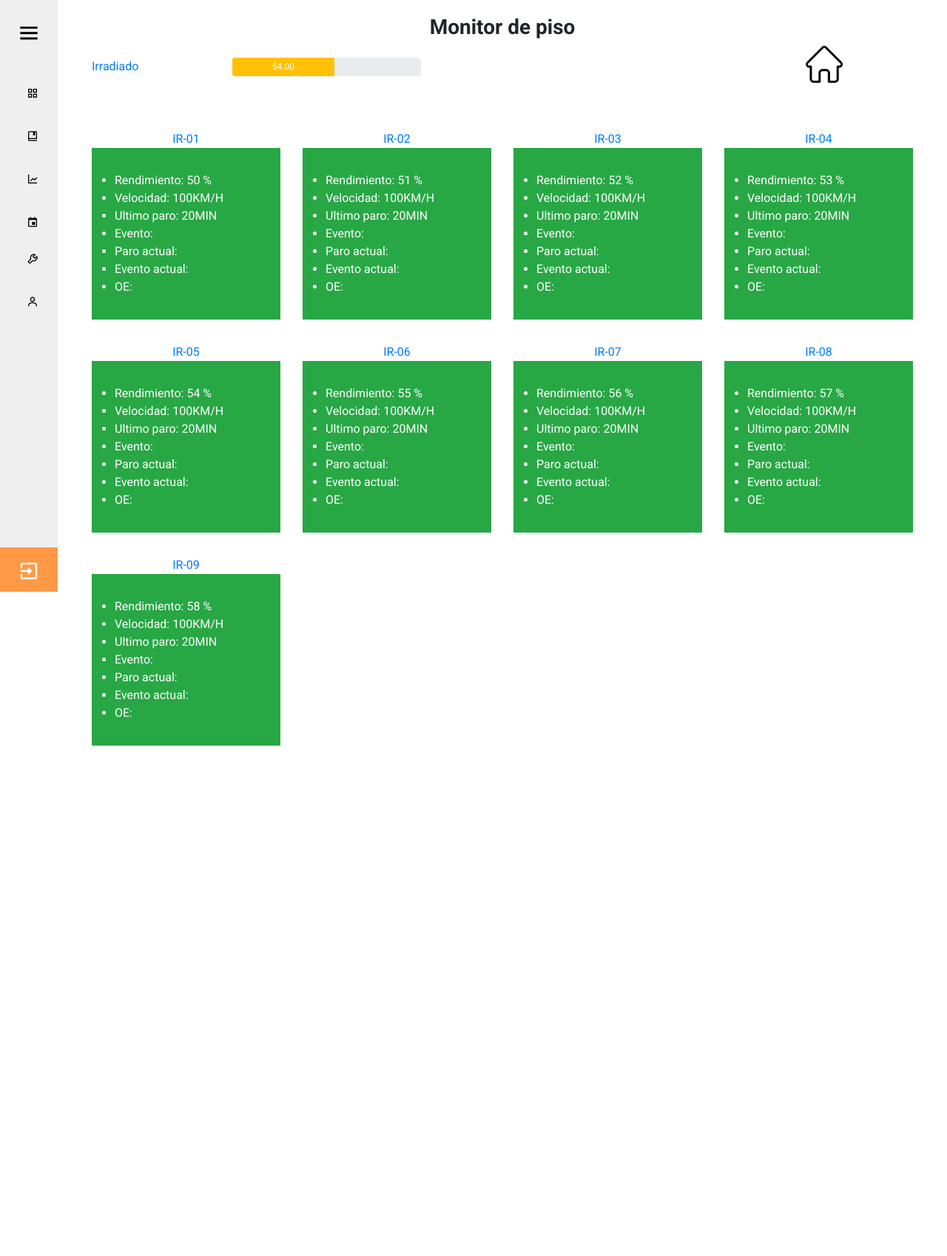
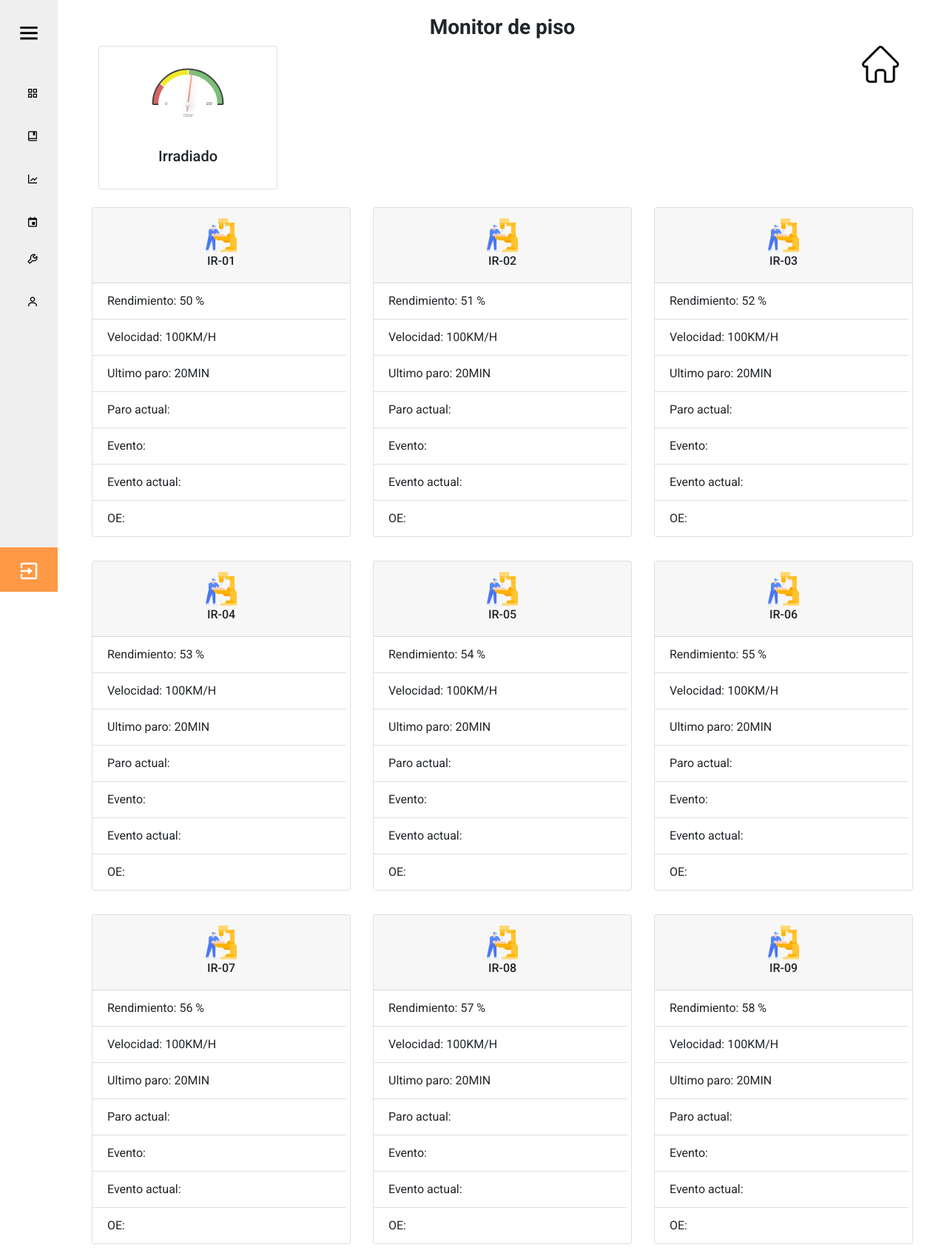
Before and after one commit to Adogamm/condumex, a PHP site: page /monitor-piso-details.php?tipo_maquina=Irradiado in a window 1280 px wide. Shown: the whole page at 74% size. Before the commit the page ends 1008 px from the top, so only its background shows below. Run offline with PHP 8.4, Linux system fonts and the light colour scheme; data comes from the database, SQL or seed files in the repository; some libraries are stand-ins or nearby versions.

Commit message:
Actualizacion monitor de piso details

```diff
--- a/monitor-piso-details.php
+++ b/monitor-piso-details.php
@@ -93,16 +93,53 @@
       <h3 class="text-center title">Monitor de piso</h3>
       <div class="container">
         <div class="row">
-          <div class="col-lg-2 mt-3">
-            <a href="#"><?php echo $tipo_maquina ?></a>
+
+
+
+
+          <div class="card ml-4">
+            <div class="card-body">
+            <?php while($avg = mysqli_fetch_assoc($query1)){ ?>
+              <canvas
+                data-value="<?php echo $avg['RENDIMIENTO']; ?>"
+                data-type="radial-gauge"
+                data-width="200"
+                data-height="100"
+                data-units="OEM"
+                data-min-value="0"
+                data-start-angle="90"
+                data-ticks-angle="180"
+                data-value-box="false"
+                data-max-value="100"
+                data-major-ticks="0"
+                data-minor-ticks="2"
+                data-stroke-ticks="true"
+                data-highlights='[
+                    {"from": 0, "to": 20, "color": "rgba(200, 50, 50, .75)"},
+                    {"from": 21, "to": 50, "color": "rgba(240, 233, 29, .94)"},
+                    {"from": 51, "to": 100, "color": "rgba(19, 142, 13, .56)"}
+                ]'
+                data-color-plate="#fff"
+                data-border-shadow-width="0"
+                data-borders="false"
+                data-needle-type="arrow"
+                data-needle-width="2"
+                data-needle-circle-size="7"
+                data-needle-circle-outer="true"
+                data-needle-circle-inner="false"
+                data-animation-duration="1500"
+                data-animation-rule="linear"
+                class="d-block mx-auto my-2"
+              ></canvas>
+              <h5 class="card-title text-center"><?php echo $tipo_maquina ?></h5>
+              <?php } ?>
+            </div>
           </div>
-          <div class="col-lg-3 mt-3">
-            <div class="progress" style="height: 25px;">
-              <?php while($avg = mysqli_fetch_assoc($query1)){ ?>
-                <div class="progress-bar bg-warning" role="progressbar" style="width: <?php echo $avg['RENDIMIENTO']?>%;" aria-valuenow="80" aria-valuemin="0" aria-valuemax="100" id="termo-fijo"><?php echo $avg['RENDIMIENTO']?></div>
-              <?php } ?>
-              </div>
-          </div>
+
+
+
+
+          <div class="col-lg-3 mt-3"></div>
           <div class="col-lg-6 d-flex flex-row justify-content-end">
             <a href="monitor-piso.php">
               <img src="images/home.png" alt="inicio" class="home-icon">
@@ -110,24 +147,23 @@
           </div>
         </div>
 
-        <div class="row mt-5">
+        <div class="row mt-2">
           <?php while($maquina = mysqli_fetch_assoc($query)){ ?>
-          <div class="col-lg-3 my-3 text-center">
-            <a href="#"><?php echo $maquina['MAQUINA']; ?></a>
-            <div class="container">
-              <div class="row">
-                <div class="col-lg-12 bg-success text-start text-white pt-3">
-                  <ul class="p-3">
-                    <li>Rendimiento: <?php echo $maquina['RENDIMIENTO']; ?> %</li>
-                    <li>Velocidad: <?php echo $maquina['VELOCIDAD']; ?></li>
-                    <li>Ultimo paro: <?php echo $maquina['ULTIMOPARO']; ?></li>
-                    <li>Evento: <?php echo $maquina['EVENTO']; ?></li>
-                    <li>Paro actual:<?php echo $maquina['PAROACTUAL']; ?></li>
-                    <li>Evento actual: <?php echo $maquina['EVENTOACTUAL']; ?></li>
-                    <li>OE:<?php echo $maquina['OE']; ?></li>
-                  </ul>
-                </div>
+          <div class="col-lg-4 my-3 text-center">
+            <div class="card">
+              <div class="card-header">
+                <img src="images/trabajador.png" alt="maquina" class="d-block mx-auto top-img">
+                <h6 class="text-center"><?php echo $maquina['MAQUINA']; ?></h6>
               </div>
+              <ul class="list-group list-group-flush">
+                <li class="list-group-item">Rendimiento: <?php echo $maquina['RENDIMIENTO']; ?> %</li>
+                <li class="list-group-item">Velocidad: <?php echo $maquina['VELOCIDAD']; ?></li>
+                <li class="list-group-item">Ultimo paro: <?php echo $maquina['ULTIMOPARO']; ?></li>
+                <li class="list-group-item">Paro actual: <?php echo $maquina['PAROACTUAL']; ?></li>
+                <li class="list-group-item">Evento: <?php echo $maquina['EVENTO']; ?></li>
+                <li class="list-group-item">Evento actual: <?php echo $maquina['EVENTOACTUAL']; ?></li>
+                <li class="list-group-item">OE:<?php echo $maquina['OE']; ?></li>
+              </ul>
             </div>
           </div>
           <?php } ?>
@@ -138,6 +174,7 @@
     <script src="https://code.jquery.com/jquery-3.2.1.slim.min.js" integrity="sha384-KJ3o2DKtIkvYIK3UENzmM7KCkRr/rE9/Qpg6aAZGJwFDMVNA/GpGFF93hXpG5KkN" crossorigin="anonymous"></script>
     <script src="https://cdnjs.cloudflare.com/ajax/libs/popper.js/1.12.9/umd/popper.min.js" integrity="sha384-ApNbgh9B+Y1QKtv3Rn7W3mgPxhU9K/ScQsAP7hUibX39j7fakFPskvXusvfa0b4Q" crossorigin="anonymous"></script>
     <script src="https://maxcdn.bootstrapcdn.com/bootstrap/4.0.0/js/bootstrap.min.js" integrity="sha384-JZR6Spejh4U02d8jOt6vLEHfe/JQGiRRSQQxSfFWpi1MquVdAyjUar5+76PVCmYl" crossorigin="anonymous"></script>
+    <script src="js/gauge.min.js"></script>
     <script src="js/monitor.js"></script>
   </body>
 </html>
--- a/styles/styles-monitor.css
+++ b/styles/styles-monitor.css
@@ -258,3 +258,8 @@ ul {
     width: 150px;
     height: 50px;
 }
+
+.top-img {
+    height: 50px;
+    width: auto;
+}
```
Also changed, not shown: monitor.php (+6 -7 lines), images/trabajador.png (added).
